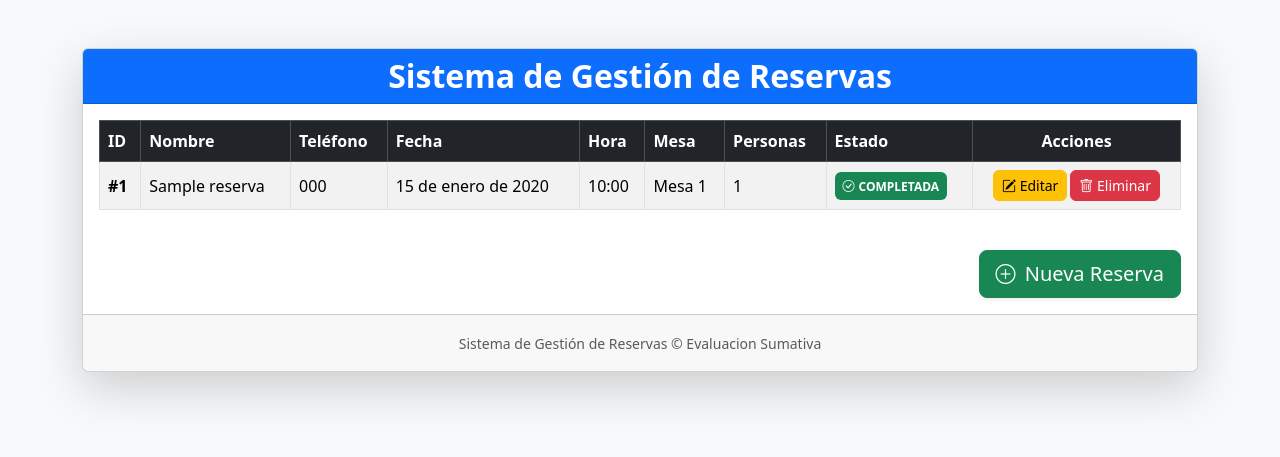
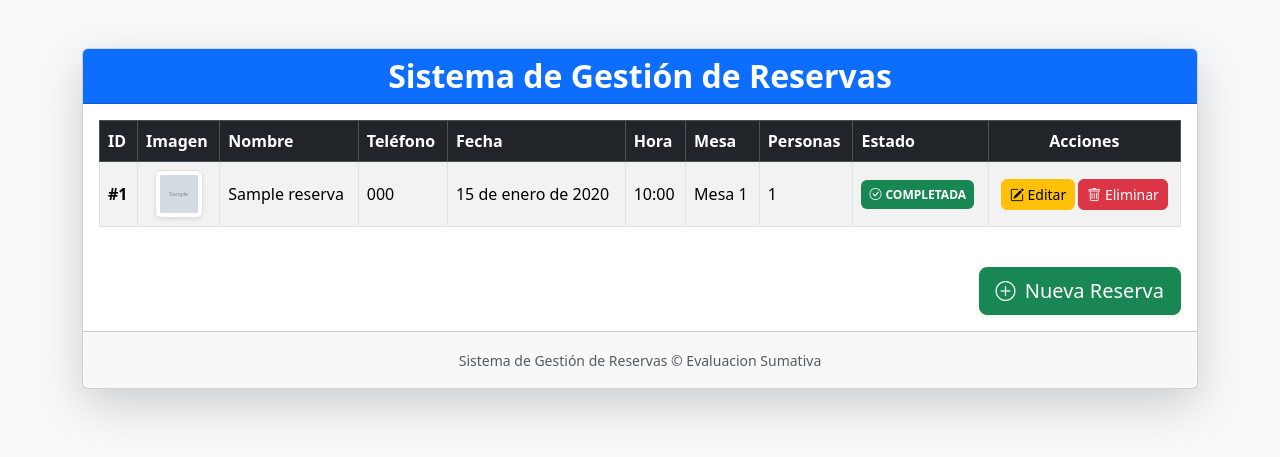
Before and after one commit to CokeDiaz/evaluacion4, a Django app: page / in a window 1280 px wide. Shown: the top 457 px of the page. Run offline with Django 5.2, Linux system fonts and the light colour scheme; tables that the repository leaves empty hold one stand-in row (values such as "Sample post"); grey boxes marked "Sample" are stand-in pictures.

Commit message:
Agregada vista de miniaturas S3 en lista_reservas

```diff
--- a/itemApp/templates/itemApp/lista_reservas.html
+++ b/itemApp/templates/itemApp/lista_reservas.html
@@ -13,7 +13,6 @@
     <!-- Bootstrap Icons -->
     <link rel="stylesheet" href="https://cdn.jsdelivr.net/npm/bootstrap-icons@1.11.3/font/bootstrap-icons.min.css">
 
-    <!-- CSS Personalizado (opcional) -->
     {% if False %}
         <link href="{% static 'css/style.css' %}" rel="stylesheet">
     {% endif %}
@@ -50,6 +49,7 @@
                     <thead class="table-dark">
                         <tr>
                             <th>ID</th>
+                            <th>Imagen</th> <!-- COLUMNA NUEVA PARA S3 -->
                             <th>Nombre</th>
                             <th>Teléfono</th>
                             <th>Fecha</th>
@@ -64,6 +64,18 @@
                         {% for reserva in reservas %}
                         <tr>
                             <td><strong>#{{ reserva.id }}</strong></td>
+
+                            <!-- MOSTRAR LA IMAGEN DE AWS S3 -->
+                            <td class="text-center">
+                                {% if reserva.imagen %}
+                                    <a href="{{ reserva.imagen.url }}" target="_blank" title="Ver imagen completa">
+                                        <img src="{{ reserva.imagen.url }}" alt="Foto" class="img-thumbnail shadow-sm" style="width: 48px; height: 48px; object-fit: cover; border-radius: 6px;">
+                                    </a>
+                                {% else %}
+                                    <span class="badge bg-secondary opacity-50">Sin foto</span>
+                                {% endif %}
+                            </td>
+
                             <td>{{ reserva.nombre_persona }}</td>
                             <td>{{ reserva.telefono }}</td>
                             <td>{{ reserva.fecha_reserva }}</td>
```
